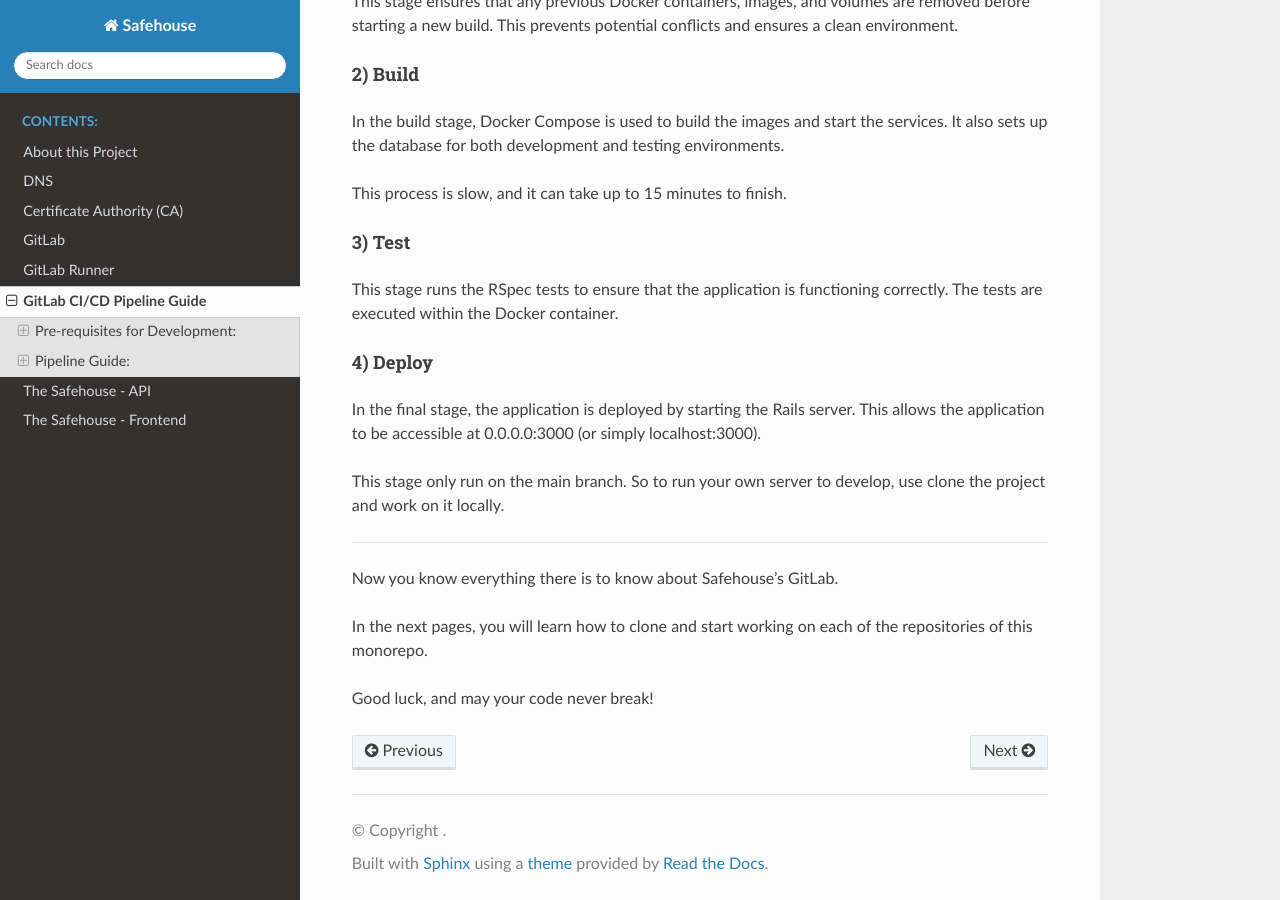
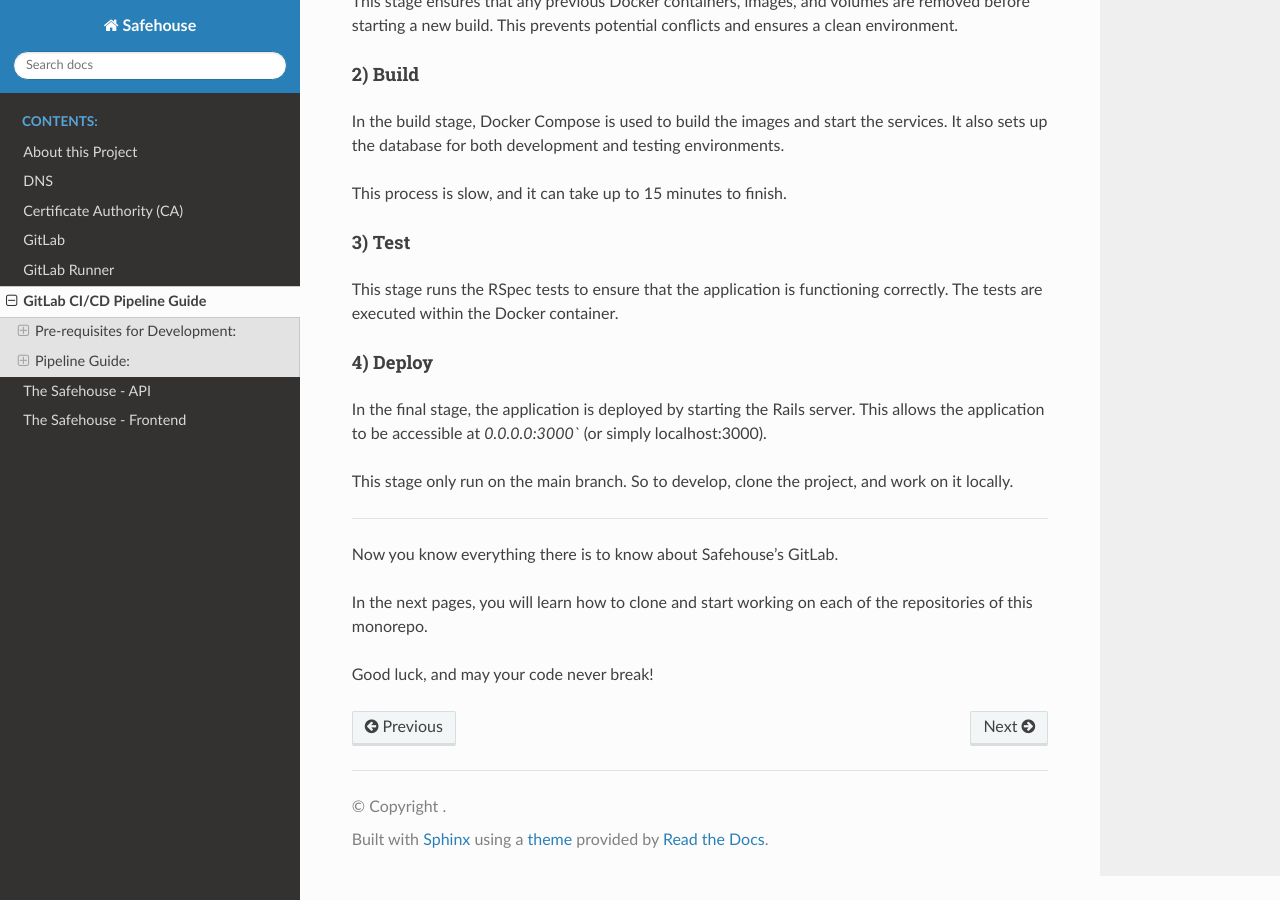
Before and after one commit to adnir-andrade/safehouse, a Sphinx documentation site: the page built from docs/pipeline.rst, in a window 1280 px wide and 900 px high, scrolled down 1599 px. Built offline with Sphinx 7.4.7 and the Read the Docs theme 2.0.0, drawn with Linux system fonts in a browser that asks for light colours.

Commit message:
Update docs

```diff
--- a/docs/pipeline.rst
+++ b/docs/pipeline.rst
@@ -83,9 +83,9 @@ This stage runs the RSpec tests to ensure that the application is functioning co
 4) Deploy
 ^^^^^^^^^^^^^^^^
 
-In the final stage, the application is deployed by starting the Rails server. This allows the application to be accessible at 0.0.0.0:3000 (or simply localhost:3000).
+In the final stage, the application is deployed by starting the Rails server. This allows the application to be accessible at `0.0.0.0:3000`` (or simply localhost:3000).
 
-This stage only run on the main branch. So to run your own server to develop, use clone the project and work on it locally.
+This stage only run on the main branch. So to develop, clone the project, and work on it locally.
 
 -----------------
 
```
